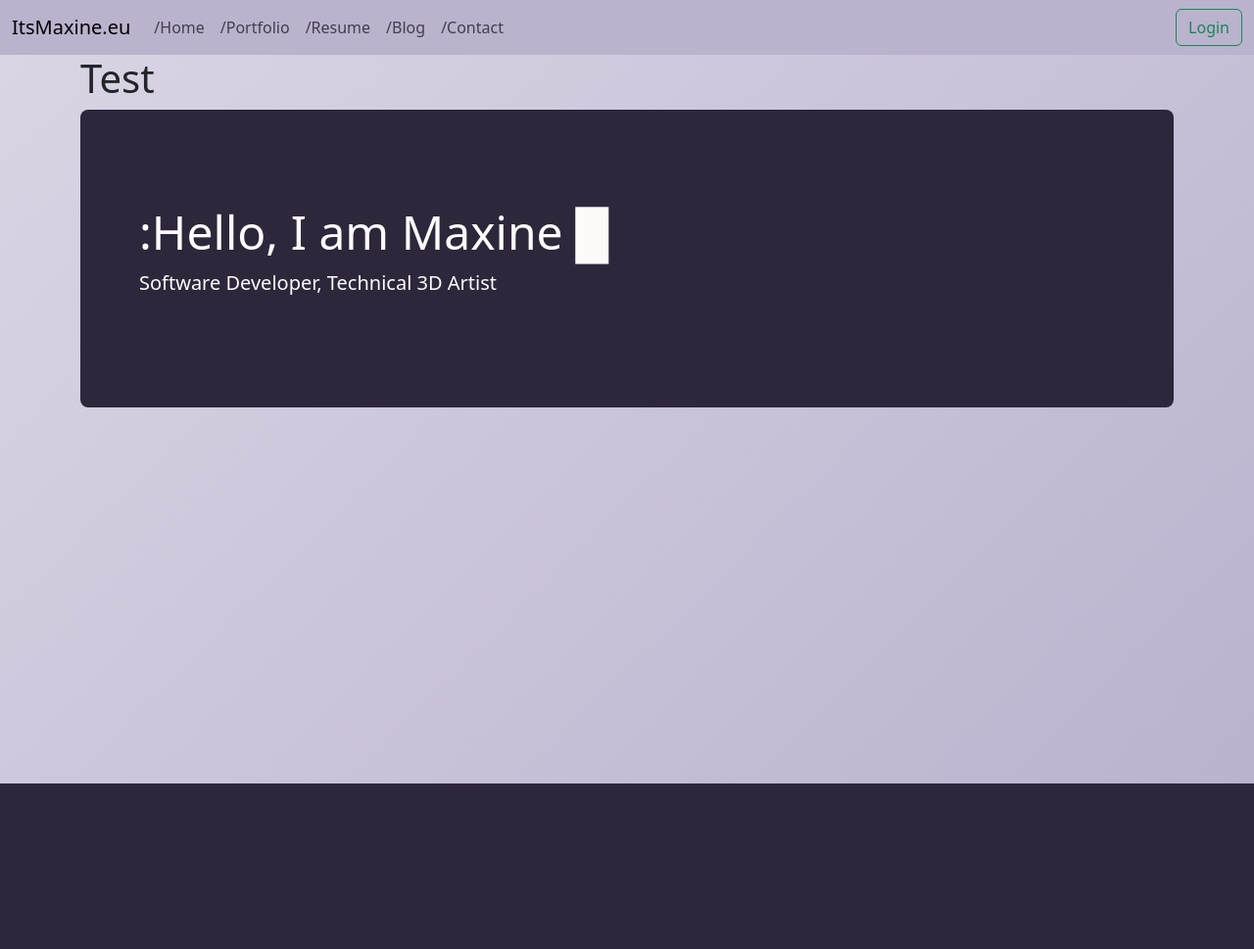
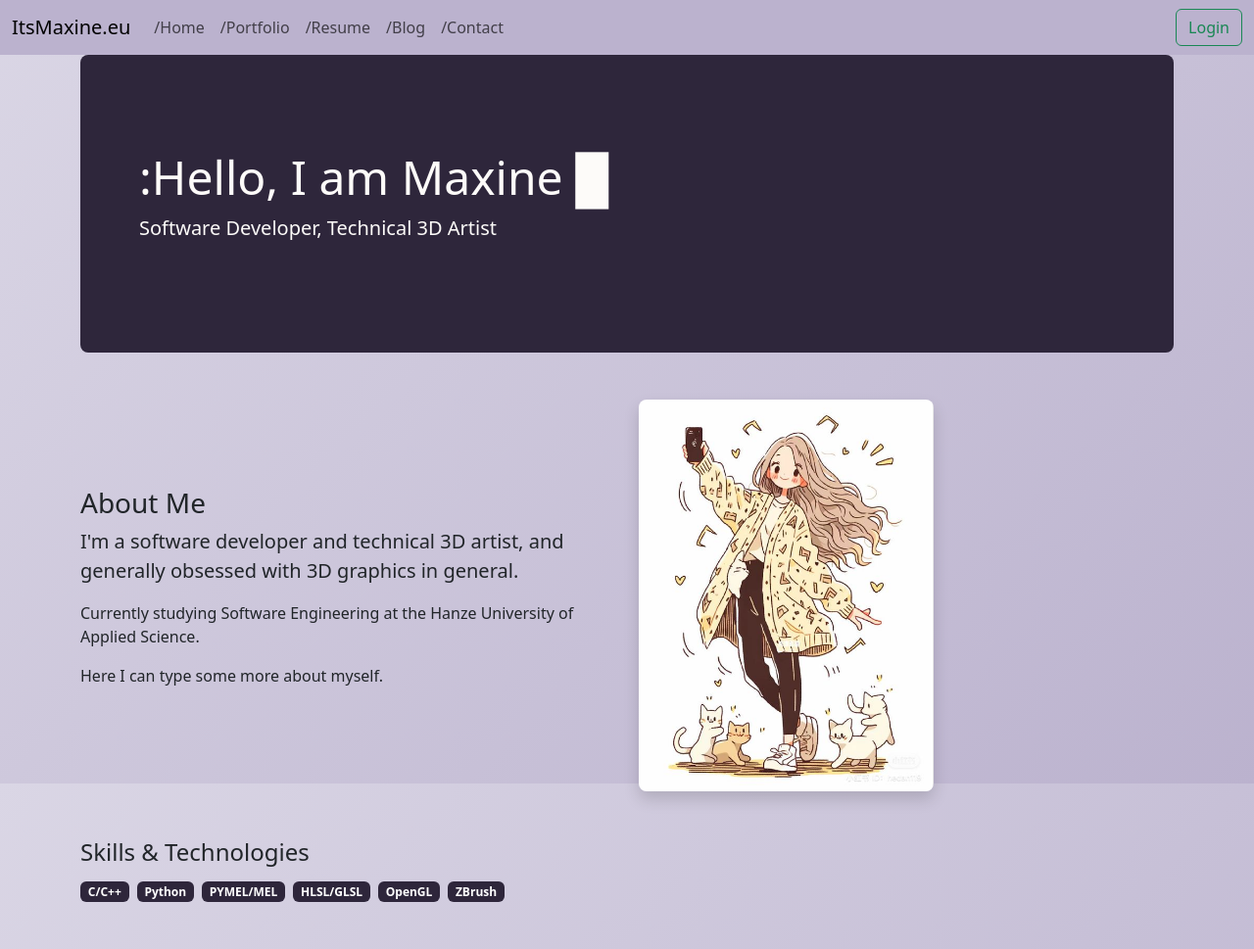
Before and after one commit to MaxineCodes/portfolio_website, a Flask app: page / in a window 1280 px wide. Shown: the whole page at 98% size. Before the commit the page ends 800 px from the top, so only its background shows below. Run offline with Flask 3, Linux system fonts and the light colour scheme.

Commit message:
themeing and aboutme

```diff
--- a/templates/index.html
+++ b/templates/index.html
@@ -54,13 +54,47 @@
 
     <!-- Main page container -->
     <div class="container">
-    <h1>Test</h1>
     <div class="p-5 mb-5 bg-dark text-light rounded-3">
         <div class="container-fluid py-5">
             <h1 class="display-5">:Hello, I am Maxine █</h1>
             <p class="lead">Software Developer, Technical 3D Artist</p>
         </div>
     </div>
+        <!-- About Me Section -->
+    <section class="about-me my-5">
+        <div class="row align-items-center">
+            <!-- Text Content -->
+            <div class="col-md-6 mb-4 mb-md-0">
+                <h2 class="h3">About Me</h2>
+                <p class="lead">I'm a software developer and technical 3D artist, and generally obsessed with 3D graphics in general.</p>
+                <p>Currently studying Software Engineering at the Hanze University of Applied Science.</p>
+                <p>Here I can type some more about myself.</p>
+            </div>
+
+            <!-- Image -->
+            <div class="col-md-6">
+                <img src="{{ url_for('static', filename='images/character.jpg') }}"
+                     class="img-fluid rounded-3 shadow"
+                     alt="Just an icon"
+                     style="max-height: 400px; object-fit: cover;">
+            </div>
+        </div>
+
+        <!-- Skills Section -->
+        <div class="row mt-5">
+            <div class="col-12">
+                <h3 class="h4">Skills & Technologies</h3>
+                <div class="d-flex flex-wrap gap-2 mt-3">
+                    <span class="badge bg-dark">C/C++</span>
+                    <span class="badge bg-dark">Python</span>
+                    <span class="badge bg-dark">PYMEL/MEL</span>
+                    <span class="badge bg-dark">HLSL/GLSL</span>
+                    <span class="badge bg-dark">OpenGL</span>
+                    <span class="badge bg-dark">ZBrush</span>
+                </div>
+            </div>
+        </div>
+    </section>
 </div>
 
 
```
Also changed, not shown: templates/base.html (+22 -52 lines), static/images/character.jpg (added).
